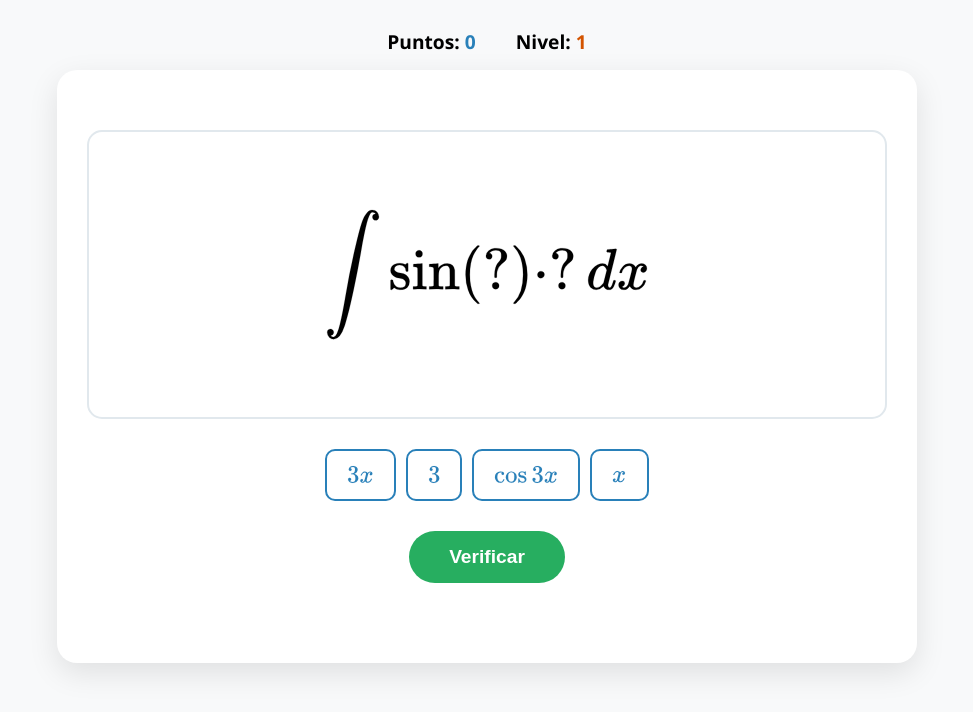
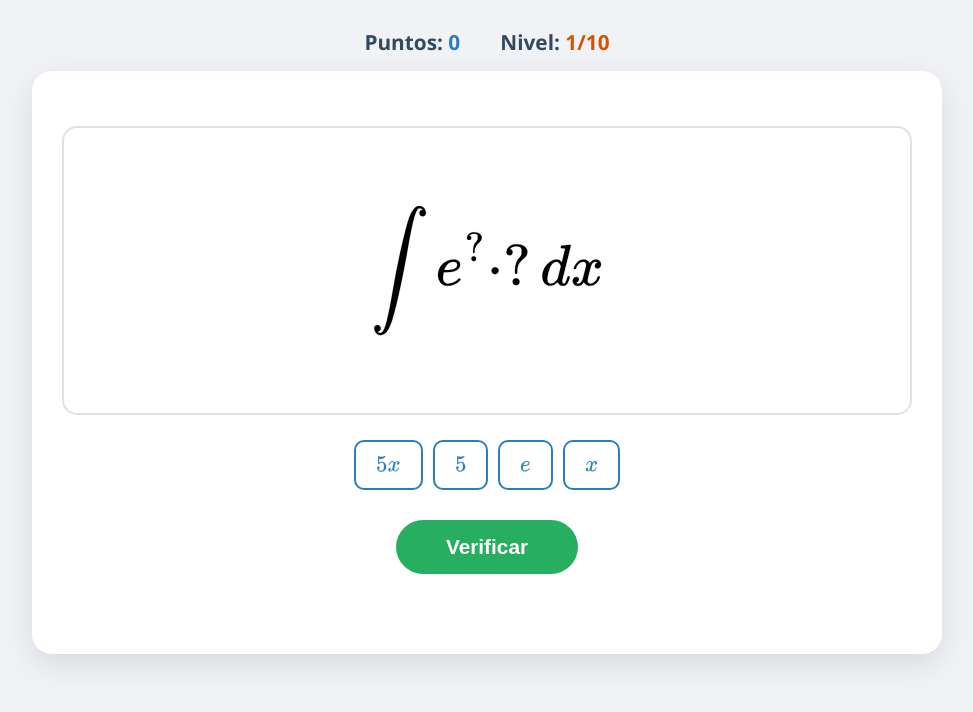
Before and after one commit to genarofis/juegointegralcambiodevariable, a plain HTML site: page index.html in a window 1280 px wide. Shown: the whole page, without its empty margins (153-1126 px from the left). Drawn offline with nearby package versions, Linux system fonts and the light colour scheme.

Commit message:
Update index.html

```diff
--- a/index.html
+++ b/index.html
@@ -2,25 +2,25 @@
 <html lang="es">
 <head>
     <meta charset="UTF-8">
-    <title>Desafío Integral Pro</title>
+    <title>Desafío Integral: 10 Niveles</title>
     <script src="https://cdn.jsdelivr.net/npm/mathjax@3/es5/tex-svg.js"></script>
     <style>
-        body { font-family: 'Segoe UI', sans-serif; background: #f8f9fa; display: flex; flex-direction: column; align-items: center; padding: 20px; }
-        .card { background: white; padding: 30px; border-radius: 20px; box-shadow: 0 10px 30px rgba(0,0,0,0.1); text-align: center; width: 100%; max-width: 800px; }
-        .stats { display: flex; gap: 40px; margin-bottom: 15px; font-size: 1.2rem; font-weight: bold; }
+        body { font-family: 'Segoe UI', sans-serif; background: #f0f2f5; display: flex; flex-direction: column; align-items: center; padding: 20px; }
+        .card { background: white; padding: 30px; border-radius: 20px; box-shadow: 0 10px 30px rgba(0,0,0,0.1); text-align: center; width: 100%; max-width: 850px; }
+        .stats { display: flex; gap: 40px; margin-bottom: 15px; font-size: 1.3rem; font-weight: bold; color: #34495e; }
         #lvl { color: #d35400; } #pts { color: #2980b9; }
-        .integral-box { font-size: 3rem; margin: 30px 0; padding: 30px; background: #fff; border: 2px solid #e1e8ed; border-radius: 15px; min-height: 140px; display: flex; justify-content: center; align-items: center; }
+        .integral-box { font-size: 3rem; margin: 25px 0; padding: 30px; background: #fff; border: 2px solid #dee2e6; border-radius: 15px; min-height: 140px; display: flex; justify-content: center; align-items: center; }
         .controles { display: flex; flex-wrap: wrap; gap: 10px; justify-content: center; margin-top: 20px; }
-        .btn-op { padding: 12px 20px; background: white; border: 2px solid #2980b9; color: #2980b9; border-radius: 10px; cursor: pointer; font-size: 1.3rem; transition: 0.2s; }
+        .btn-op { padding: 12px 20px; background: white; border: 2px solid #2980b9; color: #2980b9; border-radius: 10px; cursor: pointer; font-size: 1.2rem; transition: 0.2s; }
         .btn-op:hover { background: #2980b9; color: white; }
-        .btn-check { background: #27ae60; color: white; border: none; padding: 15px 40px; border-radius: 30px; font-size: 1.2rem; cursor: pointer; margin-top: 30px; font-weight: bold; }
-        .feedback { margin-top: 20px; font-weight: bold; font-size: 1.1rem; height: 30px; }
+        .btn-check { background: #27ae60; color: white; border: none; padding: 15px 50px; border-radius: 40px; font-size: 1.3rem; cursor: pointer; margin-top: 30px; font-weight: bold; }
+        .feedback { margin-top: 20px; font-weight: bold; font-size: 1.2rem; min-height: 30px; }
     </style>
 </head>
 <body>
     <div class="stats">
         <div>Puntos: <span id="pts">0</span></div>
-        <div>Nivel: <span id="lvl">1</span></div>
+        <div>Nivel: <span id="lvl">1/10</span></div>
     </div>
     <div class="card">
         <div class="integral-box" id="math-box"></div>
@@ -31,55 +31,88 @@
 
 <script>
 let score = 0;
-let nivel = 1;
 let elegidos = [];
 let ejercicioActual = null;
 let historial = [];
 
-const BANCO_EJERCICIOS = [
-    // NIVEL 1: Potencias y Trig Básicas (0-5 pts)
-    { t: (r)=>`\\int (${r[0]||'?'})^3 \\cdot ${r[1]||'?'} \\, dx`, u:'x^2', du:'2x', ops:['x^2','2x','x','2'], lvl:1 },
-    { t: (r)=>`\\int \\sin(${r[0]||'?'}) \\cdot ${r[1]||'?'} \\, dx`, u:'x^4', du:'4x^3', ops:['x^4','4x^3','4x','x^3'], lvl:1 },
-    { t: (r)=>`\\int e^{${r[0]||'?'}} \\cdot ${r[1]||'?'} \\, dx`, u:'5x', du:'5', ops:['5x','5','x','e^x'], lvl:1 },
-    { t: (r)=>`\\int (${r[0]||'?'})^5 \\cdot ${r[1]||'?'} \\, dx`, u:'x^3', du:'3x^2', ops:['x^3','3x^2','3x','x^2'], lvl:1 },
-    { t: (r)=>`\\int \\cos(${r[0]||'?'}) \\cdot ${r[1]||'?'} \\, dx`, u:'2x', du:'2', ops:['2x','2','x','\\sin x'], lvl:1 },
-    { t: (r)=>`\\int (${r[0]||'?'})^2 \\cdot ${r[1]||'?'} \\, dx`, u:'7x', du:'7', ops:['7x','7','7x^2','x'], lvl:1 },
-    { t: (r)=>`\\int e^{${r[0]||'?'}} \\cdot ${r[1]||'?'} \\, dx`, u:'x^2', du:'2x', ops:['x^2','2x','2','x'], lvl:1 },
-    { t: (r)=>`\\int \\sin(${r[0]||'?'}) \\cdot ${r[1]||'?'} \\, dx`, u:'3x', du:'3', ops:['3x','3','x','\\cos 3x'], lvl:1 },
-    { t: (r)=>`\\int (${r[0]||'?'})^4 \\cdot ${r[1]||'?'} \\, dx`, u:'x^5', du:'5x^4', ops:['x^5','5x^4','5x','x^4'], lvl:1 },
-    { t: (r)=>`\\int \\cos(${r[0]||'?'}) \\cdot ${r[1]||'?'} \\, dx`, u:'x^2+1', du:'2x', ops:['x^2+1','2x','x','2'], lvl:1 },
-
-    // NIVEL 2: Logaritmos y Raíces (6-10 pts)
-    { t: (r)=>`\\int (${r[0]||'?'}) \\cdot ${r[1]||'?'} \\, dx`, u:'\\ln x', du:'\\frac{1}{x}', ops:['\\ln x','\\frac{1}{x}','x','e^x'], lvl:2 },
-    { t: (r)=>`\\int \\sqrt{${r[0]||'?'}} \\cdot ${r[1]||'?'} \\, dx`, u:'x^2', du:'2x', ops:['x^2','2x','x','2'], lvl:2 },
-    { t: (r)=>`\\int \\frac{1}{${r[0]||'?'}} \\cdot ${r[1]||'?'} \\, dx`, u:'\\cos x', du:'-\\sin x', ops:['\\cos x','-\\sin x','\\sin x','x'], lvl:2 },
-    { t: (r)=>`\\int \\sqrt[3]{${r[0]||'?'}} \\cdot ${r[1]||'?'} \\, dx`, u:'x^3+1', du:'3x^2', ops:['x^3+1','3x^2','x^2','3'], lvl:2 },
-    { t: (r)=>`\\int e^{${r[0]||'?'}} \\cdot ${r[1]||'?'} \\, dx`, u:'\\sin x', du:'\\cos x', ops:['\\sin x','\\cos x','x','1'], lvl:2 },
-
-    // ... (El resto de los 50 ejercicios se cargan dinámicamente según nivel)
+// Base de datos de 50 ejercicios categorizados en 10 niveles (5 ejercicios por nivel)
+const BANCO = [
+    // Niveles 1-2: Básicos (Potencias y trig simple)
+    { t:(r)=>`\\int (${r[0]||'?'})^3 \\cdot ${r[1]||'?'} \\, dx`, u:'x^2', du:'2x', ops:['x^2','2x','x','2'], l:1 },
+    { t:(r)=>`\\int \\sin(${r[0]||'?'}) \\cdot ${r[1]||'?'} \\, dx`, u:'x^4', du:'4x^3', ops:['x^4','4x^3','x^3','4'], l:1 },
+    { t:(r)=>`\\int e^{${r[0]||'?'}} \\cdot ${r[1]||'?'} \\, dx`, u:'5x', du:'5', ops:['5x','5','x','e'], l:1 },
+    { t:(r)=>`\\int \\cos(${r[0]||'?'}) \\cdot ${r[1]||'?'} \\, dx`, u:'x^2', du:'2x', ops:['x^2','2x','x','2'], l:1 },
+    { t:(r)=>`\\int (${r[0]||'?'})^4 \\cdot ${r[1]||'?'} \\, dx`, u:'x^3', du:'3x^2', ops:['x^3','3x^2','x^2','3'], l:1 },
+    { t:(r)=>`\\int (${r[0]||'?'})^5 \\cdot ${r[1]||'?'} \\, dx`, u:'2x', du:'2', ops:['2x','2','x','5'], l:2 },
+    { t:(r)=>`\\int \\sin(${r[0]||'?'}) \\cdot ${r[1]||'?'} \\, dx`, u:'3x', du:'3', ops:['3x','3','x','\\cos x'], l:2 },
+    { t:(r)=>`\\int \\cos(${r[0]||'?'}) \\cdot ${r[1]||'?'} \\, dx`, u:'4x', du:'4', ops:['4x','4','x','\\sin x'], l:2 },
+    { t:(r)=>`\\int e^{${r[0]||'?'}} \\cdot ${r[1]||'?'} \\, dx`, u:'x^2+1', du:'2x', ops:['x^2+1','2x','x','1'], l:2 },
+    { t:(r)=>`\\int (${r[0]||'?'})^2 \\cdot ${r[1]||'?'} \\, dx`, u:'x^4', du:'4x^3', ops:['x^4','4x^3','x^3','4'], l:2 },
+    // Niveles 3-4: Logaritmos y Raíces
+    { t:(r)=>`\\int (${r[0]||'?'}) \\cdot ${r[1]||'?'} \\, dx`, u:'\\ln x', du:'\\frac{1}{x}', ops:['\\ln x','\\frac{1}{x}','x','e'], l:3 },
+    { t:(r)=>`\\int \\sqrt{${r[0]||'?'}} \\cdot ${r[1]||'?'} \\, dx`, u:'x^2', du:'2x', ops:['x^2','2x','x','2'], l:3 },
+    { t:(r)=>`\\int \\frac{1}{${r[0]||'?'}} \\cdot ${r[1]||'?'} \\, dx`, u:'\\cos x', du:'-\\sin x', ops:['\\cos x','-\\sin x','\\sin x','x'], l:3 },
+    { t:(r)=>`\\int \\sqrt[3]{${r[0]||'?'}} \\cdot ${r[1]||'?'} \\, dx`, u:'x^3+1', du:'3x^2', ops:['x^3+1','3x^2','x^2','3'], l:3 },
+    { t:(r)=>`\\int (${r[0]||'?'}) \\cdot ${r[1]||'?'} \\, dx`, u:'\\ln(x^2)', du:'\\frac{2}{x}', ops:['\\ln(x^2)','\\frac{2}{x}','x','2'], l:3 },
+    { t:(r)=>`\\int e^{${r[0]||'?'}} \\cdot ${r[1]||'?'} \\, dx`, u:'\\sin x', du:'\\cos x', ops:['\\sin x','\\cos x','x','1'], l:4 },
+    { t:(r)=>`\\int (${r[0]||'?'})^{-2} \\cdot ${r[1]||'?'} \\, dx`, u:'x^4', du:'4x^3', ops:['x^4','4x^3','x^3','4'], l:4 },
+    { t:(r)=>`\\int \\frac{1}{\\sqrt{${r[0]||'?'}}} \\cdot ${r[1]||'?'} \\, dx`, u:'x^2', du:'2x', ops:['x^2','2x','x','1/2'], l:4 },
+    { t:(r)=>`\\int (${r[0]||'?'})^{0.5} \\cdot ${r[1]||'?'} \\, dx`, u:'x^3+1', du:'3x^2', ops:['x^3+1','3x^2','x^2','3'], l:4 },
+    { t:(r)=>`\\int \\frac{1}{x \\cdot \\ln x} \\cdot ${r[1]||'?'} \\, dx`, u:'\\ln x', du:'\\frac{1}{x}', ops:['\\ln x','\\frac{1}{x}','x','e'], l:4 },
+    // Niveles 5-7: Trig y Potencias complejas
+    { t:(r)=>`\\int (${r[0]||'?'})^{-3} \\cdot ${r[1]||'?'} \\, dx`, u:'x^2+1', du:'2x', ops:['x^2+1','2x','x','-3'], l:5 },
+    { t:(r)=>`\\int \\sec^2(${r[0]||'?'}) \\cdot ${r[1]||'?'} \\, dx`, u:'x^3', du:'3x^2', ops:['x^3','3x^2','x^2','3'], l:5 },
+    { t:(r)=>`\\int \\cos(${r[0]||'?'}) \\cdot ${r[1]||'?'} \\, dx`, u:'\\ln x', du:'\\frac{1}{x}', ops:['\\ln x','\\frac{1}{x}','x','1'], l:5 },
+    { t:(r)=>`\\int (${r[0]||'?'})^{1/4} \\cdot ${r[1]||'?'} \\, dx`, u:'x^4+1', du:'4x^3', ops:['x^4+1','4x^3','x^3','4'], l:5 },
+    { t:(r)=>`\\int (${r[0]||'?'})^{-4} \\cdot ${r[1]||'?'} \\, dx`, u:'3x', du:'3', ops:['3x','3','x','-4'], l:5 },
+    { t:(r)=>`\\int (${r[0]||'?'})^{2/3} \\cdot ${r[1]||'?'} \\, dx`, u:'x+5', du:'1', ops:['x+5','1','x','2/3'], l:6 },
+    { t:(r)=>`\\int \\sin(${r[0]||'?'}) \\cdot ${r[1]||'?'} \\, dx`, u:'e^x', du:'e^x', ops:['e^x','e^x','x','1'], l:6 },
+    { t:(r)=>`\\int \\frac{1}{\\cos^2(${r[0]||'?'})} \\cdot ${r[1]||'?'} \\, dx`, u:'x^4', du:'4x^3', ops:['x^4','4x^3','x^3','4'], l:6 },
+    { t:(r)=>`\\int (${r[0]||'?'})^{-1/2} \\cdot ${r[1]||'?'} \\, dx`, u:'x^2+x', du:'2x+1', ops:['x^2+x','2x+1','x','1'], l:6 },
+    { t:(r)=>`\\int e^{${r[0]||'?'}} \\cdot ${r[1]||'?'} \\, dx`, u:'-x^2', du:'-2x', ops:['-x^2','-2x','x','2'], l:6 },
+    { t:(r)=>`\\int \\cos^2(${r[0]||'?'}) \\cdot ${r[1]||'?'} \\, dx`, u:'\\sin x', du:'\\cos x', ops:['\\sin x','\\cos x','x','1'], l:7 },
+    { t:(r)=>`\\int \\frac{1}{${r[0]||'?'}} \\cdot ${r[1]||'?'} \\, dx`, u:'e^x', du:'e^x', ops:['e^x','e^x','x','1'], l:7 },
+    { t:(r)=>`\\int (${r[0]||'?'})^{3/2} \\cdot ${r[1]||'?'} \\, dx`, u:'x^2-1', du:'2x', ops:['x^2-1','2x','x','2'], l:7 },
+    { t:(r)=>`\\int \\sec(${r[0]||'?'})\\tan(${r[0]||'?'}) \\cdot ${r[1]||'?'} \\, dx`, u:'x^2', du:'2x', ops:['x^2','2x','x','2'], l:7 },
+    { t:(r)=>`\\int \\frac{1}{${r[0]||'?'}} \\cdot ${r[1]||'?'} \\, dx`, u:'\\tan x', du:'\\sec^2 x', ops:['\\tan x','\\sec^2 x','\\cos x','x'], l:7 },
+    // Niveles 8-10: Expertos
+    { t:(r)=>`\\int e^{${r[0]||'?'}} \\cdot ${r[1]||'?'} \\, dx`, u:'\\sqrt{x}', du:'\\frac{1}{2\\sqrt{x}}', ops:['\\sqrt{x}','\\frac{1}{2\\sqrt{x}}','x','2'], l:8 },
+    { t:(r)=>`\\int (${r[0]||'?'})^{-5} \\cdot ${r[1]||'?'} \\, dx`, u:'x^2+x', du:'2x+1', ops:['x^2+x','2x+1','x','1'], l:8 },
+    { t:(r)=>`\\int \\sin^2(${r[0]||'?'}) \\cdot ${r[1]||'?'} \\, dx`, u:'\\cos x', du:'-\\sin x', ops:['\\cos x','-\\sin x','\\sin x','x'], l:8 },
+    { t:(r)=>`\\int \\sqrt[5]{${r[0]||'?'}} \\cdot ${r[1]||'?'} \\, dx`, u:'x^3', du:'3x^2', ops:['x^3','3x^2','x^2','3'], l:8 },
+    { t:(r)=>`\\int (${r[0]||'?'})^6 \\cdot ${r[1]||'?'} \\, dx`, u:'x^3-4', du:'3x^2', ops:['x^3-4','3x^2','x^2','3'], l:8 },
+    { t:(r)=>`\\int \\ln(${r[0]||'?'}) \\cdot ${r[1]||'?'} \\, dx`, u:'e^x', du:'e^x', ops:['e^x','e^x','x','1'], l:9 },
+    { t:(r)=>`\\int (${r[0]||'?'})^7 \\cdot ${r[1]||'?'} \\, dx`, u:'\\sin x', du:'\\cos x', ops:['\\sin x','\\cos x','x','1'], l:9 },
+    { t:(r)=>`\\int \\frac{1}{${r[0]||'?'}} \\cdot ${r[1]||'?'} \\, dx`, u:'x^2+2x', du:'2x+2', ops:['x^2+2x','2x+2','x','2'], l:9 },
+    { t:(r)=>`\\int (${r[0]||'?'})^{-1/3} \\cdot ${r[1]||'?'} \\, dx`, u:'x^3+1', du:'3x^2', ops:['x^3+1','3x^2','x^2','3'], l:9 },
+    { t:(r)=>`\\int \\sin(${r[0]||'?'}) \\cdot ${r[1]||'?'} \\, dx`, u:'x^2-x', du:'2x-1', ops:['x^2-x','2x-1','x','1'], l:9 },
+    { t:(r)=>`\\int (${r[0]||'?'})^8 \\cdot ${r[1]||'?'} \\, dx`, u:'\\sqrt{x}', du:'\\frac{1}{2\\sqrt{x}}', ops:['\\sqrt{x}','\\frac{1}{2\\sqrt{x}}','x','2'], l:10 },
+    { t:(r)=>`\\int e^{${r[0]||'?'}} \\cdot ${r[1]||'?'} \\, dx`, u:'x^3+x', du:'3x^2+1', ops:['x^3+x','3x^2+1','x','1'], l:10 },
+    { t:(r)=>`\\int \\cos(${r[0]||'?'}) \\cdot ${r[1]||'?'} \\, dx`, u:'\\ln x', du:'\\frac{1}{x}', ops:['\\ln x','\\frac{1}{x}','x','1'], l:10 },
+    { t:(r)=>`\\int (${r[0]||'?'})^{-6} \\cdot ${r[1]||'?'} \\, dx`, u:'x^4+x', du:'4x^3+1', ops:['x^4+x','4x^3+1','x','1'], l:10 },
+    { t:(r)=>`\\int \\sin(${r[0]||'?'}) \\cdot ${r[1]||'?'} \\, dx`, u:'e^{2x}', du:'2e^{2x}', ops:['e^{2x}','2e^{2x}','x','2'], l:10 }
 ];
 
-function cargarEjercicio() {
-    nivel = Math.floor(score / 5) + 1;
-    document.getElementById('lvl').innerText = nivel;
+function cargar() {
+    let nActual = Math.min(Math.floor(score / 5) + 1, 10);
+    document.getElementById('lvl').innerText = nActual + "/10";
 
-    // Filtrar por nivel y evitar repetición inmediata
-    let disponibles = BANCO_EJERCICIOS.filter(e => e.lvl <= nivel && !historial.includes(e));
-    if (disponibles.length === 0) { historial = []; disponibles = BANCO_EJERCICIOS.filter(e => e.lvl <= nivel); }
+    let pool = BANCO.filter(e => e.l <= nActual && !historial.includes(e));
+    if(pool.length === 0) { historial = []; pool = BANCO.filter(e => e.l <= nActual); }
 
-    ejercicioActual = disponibles[Math.floor(Math.random() * disponibles.length)];
+    ejercicioActual = pool[Math.floor(Math.random() * pool.length)];
     historial.push(ejercicioActual);
     elegidos = [];
 
-    actualizarVista();
-    let ops = [...ejercicioActual.ops].sort(()=>Math.random()-0.5);
+    render();
+    const ops = [...ejercicioActual.ops].sort(()=>Math.random()-0.5);
     document.getElementById('botones').innerHTML = ops.map(o => `<button class="btn-op" onclick="seleccionar('${o}')">\\(${o}\\)</button>`).join('');
     MathJax.typesetPromise();
 }
 
-function seleccionar(v) { if(elegidos.length < 2) { elegidos.push(v); actualizarVista(); } }
+function seleccionar(v) { if(elegidos.length < 2) { elegidos.push(v); render(); } }
 
-function actualizarVista() {
+function render() {
     const box = document.getElementById('math-box');
     box.innerHTML = `\\[ ${ejercicioActual.t(elegidos)} \\]`;
     MathJax.typesetPromise([box]);
@@ -90,13 +123,13 @@ function validar() {
     if (elegidos[0] === ejercicioActual.u && elegidos[1] === ejercicioActual.du) {
         fb.innerHTML = "<span style='color:green'>¡Correcto!</span>";
         score++; document.getElementById('pts').innerText = score;
-        setTimeout(() => { fb.innerText = ""; cargarEjercicio(); }, 1200);
+        setTimeout(() => { fb.innerText = ""; cargar(); }, 1200);
     } else {
-        fb.innerHTML = "<span style='color:red'>Incorrecto. Orden: f(u) y luego du.</span>";
-        elegidos = []; actualizarVista();
+        fb.innerHTML = "<span style='color:red'>Incorrecto. Orden: u, luego du.</span>";
+        elegidos = []; render();
     }
 }
-window.onload = cargarEjercicio;
+window.onload = cargar;
 </script>
 </body>
 </html>
```
